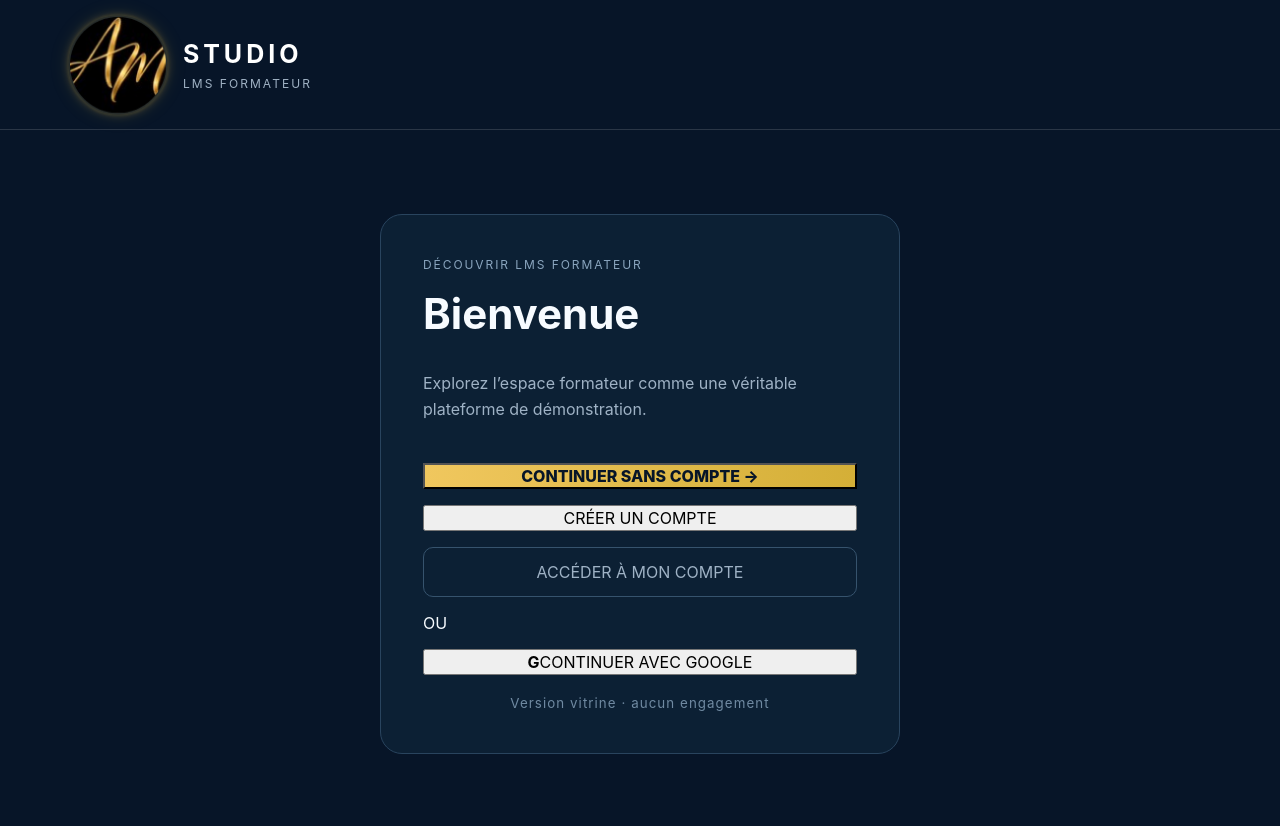
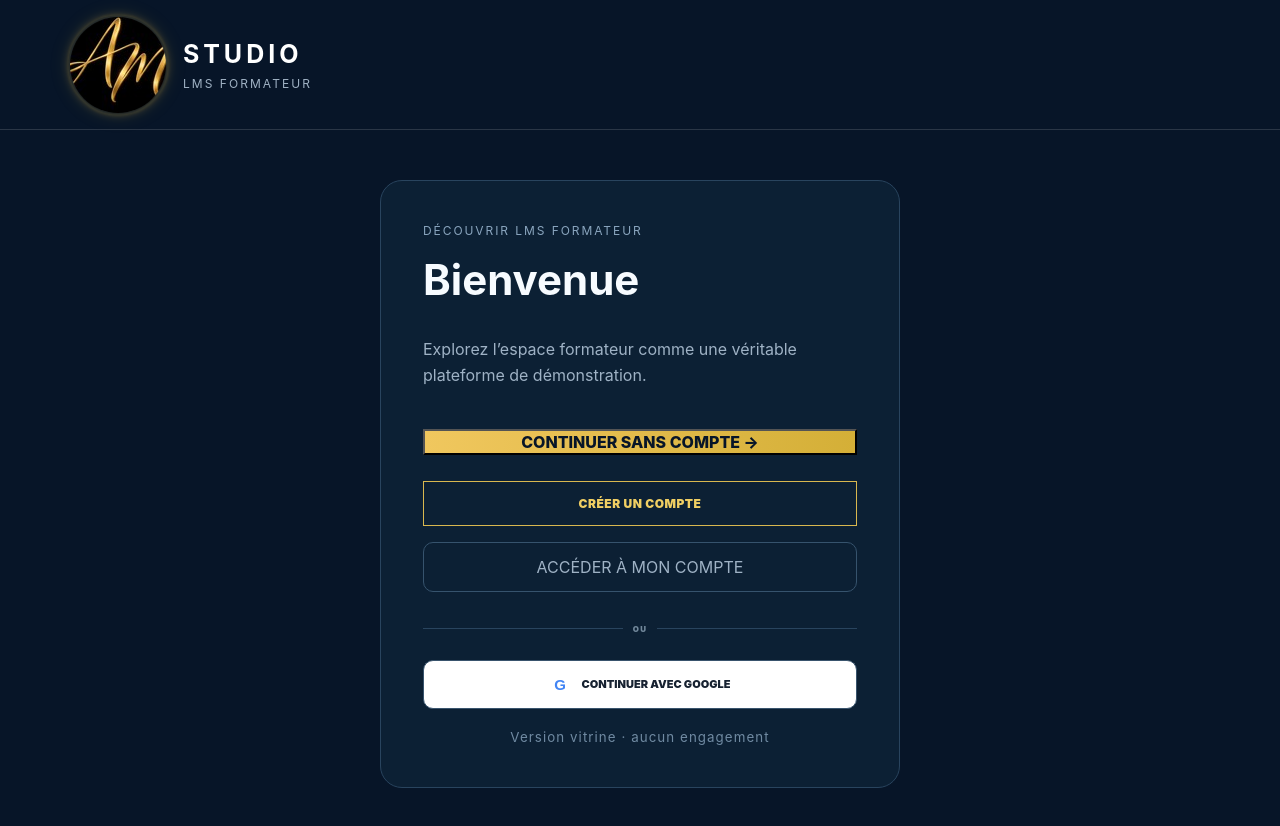
Before and after one commit to murieldaupiard-cpu/lms-formateur, a Next.js app: page / in a window 1280 px wide. Shown: the top 826 px of the page. Built offline with nearby package versions, Linux system fonts and the light colour scheme.

Commit message:
Style account creation and Google auth entry

```diff
--- a/app/globals.css
+++ b/app/globals.css
@@ -243,3 +243,5 @@ button:disabled,[aria-disabled="true"]{cursor:not-allowed;opacity:.55}
 .creator-sequence-card{width:300px!important;max-width:300px!important;min-height:440px!important}
 .creator-sequence-card .learner-module-top.cadga-sequence-card{height:285px!important;min-height:285px!important}
 @media(max-width:700px){.learner-modules-grid{grid-template-columns:minmax(0,300px)!important}.learner-module-card,.creator-sequence-card{width:min(300px,100%)!important}}
+
+.welcome-create-account{width:100%;margin-top:10px;padding:14px 18px;border:1px solid #d8b74f;border-radius:0;background:transparent;color:#f1cf63;font-size:12px;font-weight:900;letter-spacing:.04em;cursor:pointer}.welcome-create-account:hover{background:#d8b74f14;transform:translateY(-1px)}.welcome-divider{display:flex;align-items:center;gap:10px;margin:16px 0 10px;color:#71879a;font-size:8px;font-weight:900;letter-spacing:.15em}.welcome-divider:before,.welcome-divider:after{content:"";height:1px;background:#29445e;flex:1}.google-auth-button{width:100%;display:flex!important;align-items:center!important;justify-content:center!important;gap:11px!important;padding:13px 18px!important;border:1px solid #39546d!important;border-radius:10px!important;background:#fff!important;color:#172231!important;font-size:11px!important;font-weight:900!important;cursor:pointer!important}.google-auth-button b{display:grid;place-items:center;width:21px;height:21px;border-radius:50%;font:800 15px Arial;color:#4285f4}.google-auth-button:hover{transform:translateY(-1px)!important;box-shadow:0 8px 20px #0003!important}
```
